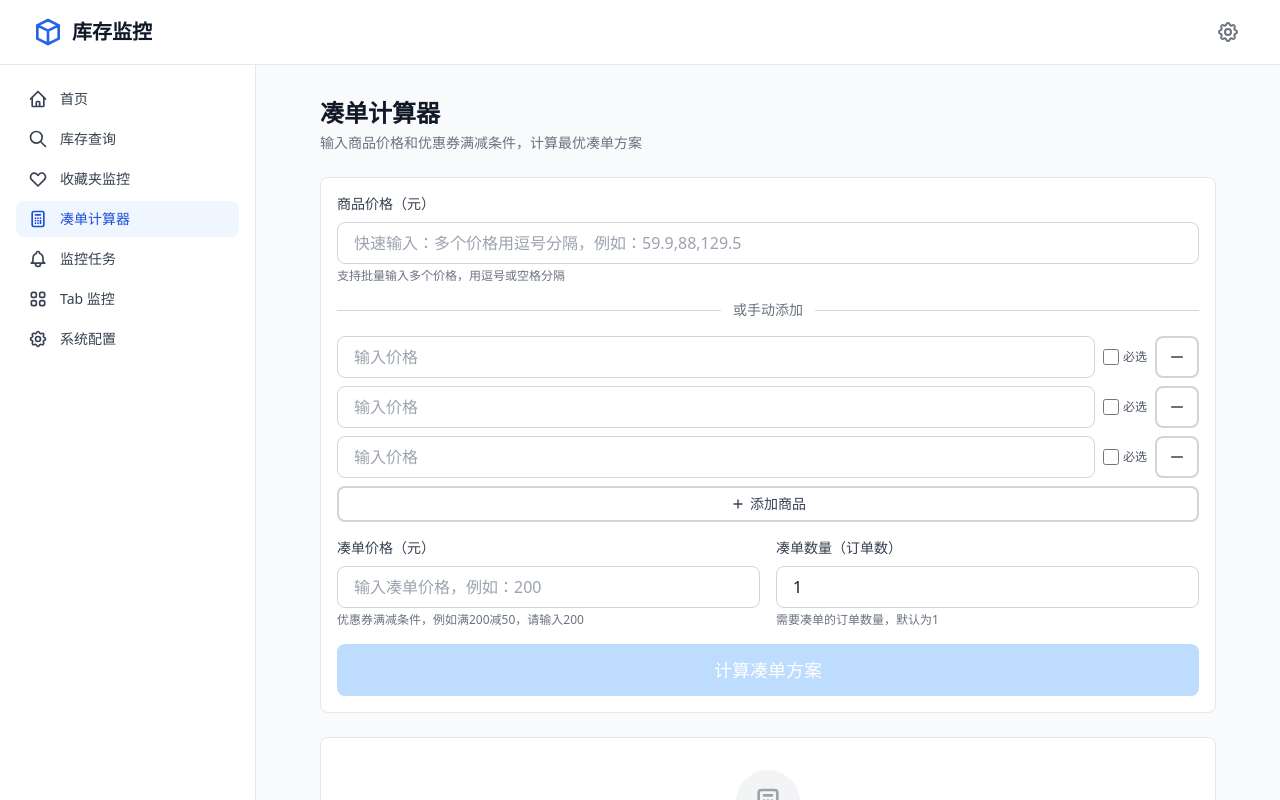
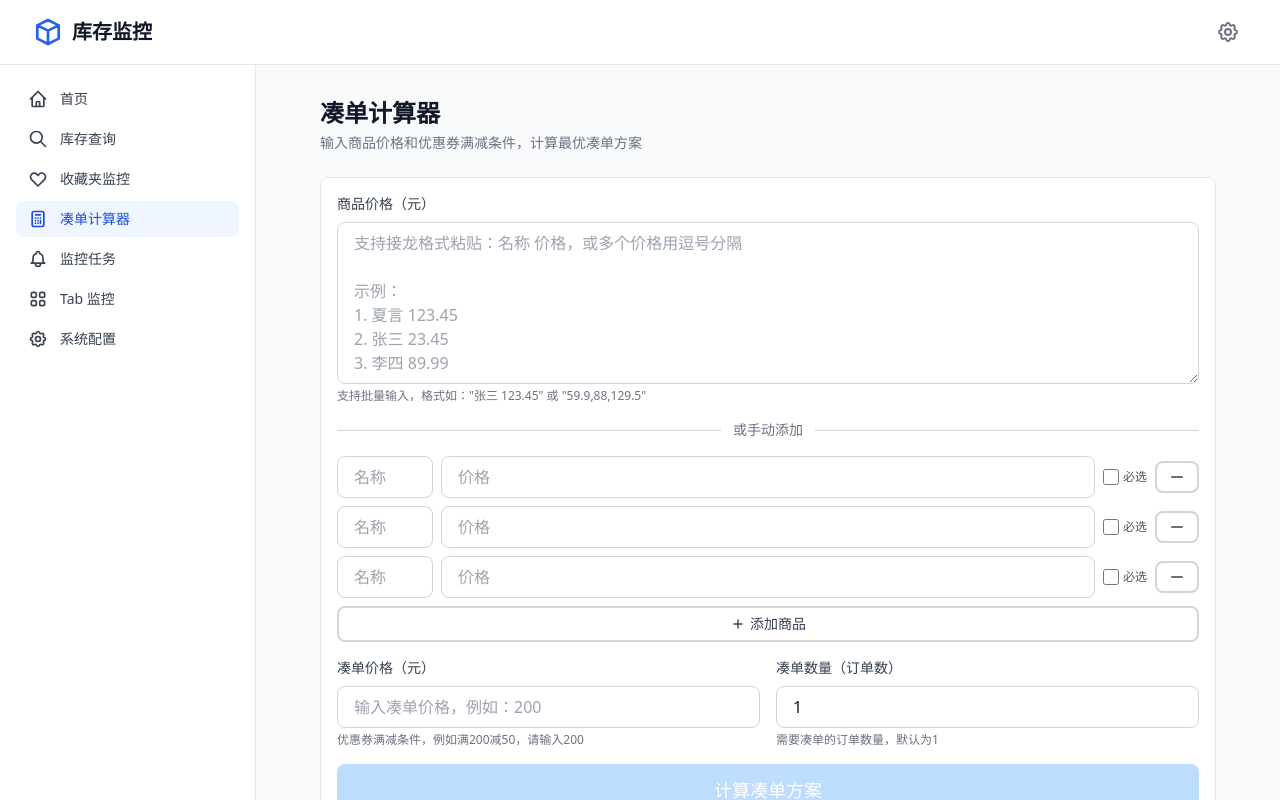
Before and after one commit to sumsalt/shopping-assistant, a Nuxt app in the folder web/: page /calculator in a window 1280 px wide. Shown: the top 800 px of the page. Built offline with nearby package versions, Linux system fonts and the light colour scheme.

Commit message:
feat: 支持接龙输入

```diff
--- /dev/null
+++ b/web/components/ui/Textarea.vue
@@ -0,0 +1,217 @@
+<template>
+  <div class="w-full">
+    <!-- 标签 -->
+    <label
+      v-if="label"
+      :for="textareaId"
+      class="block text-sm font-medium text-gray-700 mb-1"
+    >
+      {{ label }}
+      <span v-if="required" class="text-red-500">*</span>
+    </label>
+
+    <!-- Textarea 容器 -->
+    <div class="relative">
+      <!-- Textarea -->
+      <textarea
+        :id="textareaId"
+        :value="modelValue"
+        :placeholder="placeholder"
+        :disabled="disabled"
+        :readonly="readonly"
+        :required="required"
+        :rows="rows"
+        :cols="cols"
+        :class="textareaClasses"
+        :tabindex="disabled ? -1 : 0"
+        :aria-label="ariaLabel || label"
+        :aria-invalid="!!error"
+        :aria-describedby="error ? `${textareaId}-error` : undefined"
+        @input="handleInput"
+        @blur="handleBlur"
+        @focus="handleFocus"
+      />
+
+      <!-- 清除按钮 -->
+      <button
+        v-if="clearable && modelValue"
+        type="button"
+        class="absolute top-2 right-2 flex items-center text-gray-400 hover:text-gray-600 bg-white"
+        :tabindex="-1"
+        aria-label="清除输入"
+        @click="handleClear"
+      >
+        <svg class="h-5 w-5" fill="none" viewBox="0 0 24 24" stroke="currentColor">
+          <path stroke-linecap="round" stroke-linejoin="round" stroke-width="2" d="M6 18L18 6M6 6l12 12" />
+        </svg>
+      </button>
+    </div>
+
+    <!-- 字符计数 -->
+    <div
+      v-if="showCount"
+      class="flex justify-between mt-1"
+    >
+      <p
+        v-if="error"
+        :id="`${textareaId}-error`"
+        class="text-sm text-red-600"
+        role="alert"
+      >
+        {{ error }}
+      </p>
+      <p
+        v-else-if="hint"
+        class="text-sm text-gray-500"
+      >
+        {{ hint }}
+      </p>
+      <span class="text-sm text-gray-400 ml-auto">
+        {{ currentLength }}{{ maxLength ? ` / ${maxLength}` : '' }}
+      </span>
+    </div>
+
+    <!-- 错误提示（当不显示字符计数时） -->
+    <p
+      v-else-if="error"
+      :id="`${textareaId}-error`"
+      class="mt-1 text-sm text-red-600"
+      role="alert"
+    >
+      {{ error }}
+    </p>
+
+    <!-- 帮助文本（当不显示字符计数时） -->
+    <p
+      v-else-if="hint"
+      class="mt-1 text-sm text-gray-500"
+    >
+      {{ hint }}
+    </p>
+  </div>
+</template>
+
+<script setup lang="ts">
+// 组件属性定义
+interface Props {
+  modelValue?: string
+  label?: string
+  placeholder?: string
+  disabled?: boolean
+  readonly?: boolean
+  required?: boolean
+  error?: string
+  hint?: string
+  clearable?: boolean
+  ariaLabel?: string
+  size?: 'sm' | 'md' | 'lg'
+  rows?: number
+  cols?: number
+  maxLength?: number
+  showCount?: boolean
+  resize?: 'none' | 'both' | 'horizontal' | 'vertical'
+}
+
+// 默认属性
+const props = withDefaults(defineProps<Props>(), {
+  modelValue: '',
+  label: '',
+  placeholder: '',
+  disabled: false,
+  readonly: false,
+  required: false,
+  error: '',
+  hint: '',
+  clearable: false,
+  ariaLabel: '',
+  size: 'md',
+  rows: 4,
+  cols: undefined,
+  maxLength: undefined,
+  showCount: false,
+  resize: 'vertical',
+})
+
+// 定义事件
+const emit = defineEmits<{
+  'update:modelValue': [value: string]
+  blur: [event: FocusEvent]
+  focus: [event: FocusEvent]
+  clear: []
+}>()
+
+// 生成唯一 ID (使用 Nuxt 的 useId 以保证 SSR 兼容性)
+const textareaId = computed(() => `textarea-${useId()}`)
+
+// 当前字符数
+const currentLength = computed(() => String(props.modelValue || '').length)
+
+// 尺寸样式映射
+const sizeClasses: Record<string, string> = {
+  sm: 'px-3 py-1.5 text-sm',
+  md: 'px-4 py-2 text-base',
+  lg: 'px-5 py-3 text-lg',
+}
+
+// 调整大小样式映射
+const resizeClasses: Record<string, string> = {
+  none: 'resize-none',
+  both: 'resize',
+  horizontal: 'resize-x',
+  vertical: 'resize-y',
+}
+
+// 计算 Textarea 类名
+const textareaClasses = computed(() => {
+  const base = 'block w-full rounded-lg border transition-colors duration-200 font-normal'
+  const focus = 'focus:outline-none focus:ring-2 focus:ring-blue-500 focus:border-transparent'
+  const state = props.error
+    ? 'border-red-300 text-red-900 placeholder-red-300'
+    : 'border-gray-300 text-gray-900 placeholder-gray-400'
+  const disabled = props.disabled
+    ? 'bg-gray-100 cursor-not-allowed'
+    : 'bg-white'
+
+  // 当有清除按钮时，添加右侧内边距
+  const clearablePadding = props.clearable ? 'pr-10' : ''
+
+  return [
+    base,
+    focus,
+    state,
+    disabled,
+    sizeClasses[props.size],
+    resizeClasses[props.resize],
+    clearablePadding
+  ].join(' ')
+})
+
+// 输入事件处理
+const handleInput = (event: Event) => {
+  const target = event.target as HTMLTextAreaElement
+  let value = target.value
+
+  // 如果设置了最大长度，限制输入
+  if (props.maxLength && value.length > props.maxLength) {
+    value = value.slice(0, props.maxLength)
+  }
+
+  emit('update:modelValue', value)
+}
+
+// 失焦事件处理
+const handleBlur = (event: FocusEvent) => {
+  emit('blur', event)
+}
+
+// 聚焦事件处理
+const handleFocus = (event: FocusEvent) => {
+  emit('focus', event)
+}
+
+// 清除事件处理
+const handleClear = () => {
+  emit('update:modelValue', '')
+  emit('clear')
+}
+</script>
--- a/web/pages/calculator/index.vue
+++ b/web/pages/calculator/index.vue
@@ -17,13 +17,21 @@
           <div class="space-y-4">
             <!-- 快速输入方式 -->
             <div>
-              <UiInput
+              <UiTextarea
                 v-model="bulkInput"
-                placeholder="快速输入：多个价格用逗号分隔，例如：59.9,88,129.5"
+                placeholder="支持接龙格式粘贴：名称 价格，或多个价格用逗号分隔
+
+示例：
+1. 夏言 123.45
+2. 张三 23.45
+3. 李四 89.99
+
+或纯数字：59.9,88,129.5"
+                :rows="6"
                 @input="handleBulkInput"
               />
               <p class="mt-1 text-xs text-gray-500">
-                支持批量输入多个价格，用逗号或空格分隔
+                支持批量输入，格式如："张三 123.45" 或 "59.9,88,129.5"
               </p>
             </div>
 
@@ -39,17 +47,22 @@
               <div
                 v-for="(item, index) in items"
                 :key="index"
-                class="flex gap-2"
+                class="flex gap-2 items-center"
               >
+                <UiInput
+                  v-model="item.name"
+                  placeholder="名称"
+                  class="w-16 sm:w-24"
+                />
                 <UiInput
                   v-model="item.price"
                   type="number"
                   step="0.01"
                   min="0"
-                  placeholder="输入价格"
-                  class="flex-1"
+                  placeholder="价格"
+                  class="flex-1 min-w-[100px]"
                 />
-                <div class="flex items-center gap-2">
+                <div class="flex items-center gap-2 flex-shrink-0">
                   <label class="flex items-center gap-1 cursor-pointer">
                     <input
                       v-model="item.required"
@@ -64,6 +77,7 @@
                   variant="outline"
                   size="sm"
                   @click="removeItem(index)"
+                  class="flex-shrink-0"
                 >
                   <svg class="w-4 h-4" fill="none" viewBox="0 0 24 24" stroke="currentColor">
                     <path stroke-linecap="round" stroke-linejoin="round" stroke-width="2" d="M20 12H4" />
@@ -419,9 +433,9 @@ const bulkInput = ref('')
 
 // 商品列表
 const items = ref([
-  { price: '', required: false },
-  { price: '', required: false },
-  { price: '', required: false },
+  { name: '', price: '', required: false },
+  { name: '', price: '', required: false },
+  { name: '', price: '', required: false },
 ])
 
 // 凑单价格
@@ -484,22 +498,78 @@ const handleBulkInput = () => {
     return
   }
 
-  // 支持逗号（中英文）和空格分隔
-  const prices = input
-    .split(/[,，\s]+/)
-    .map(p => parseFloat(p))
-    .filter(p => !isNaN(p) && p > 0)
+  // 尝试解析接龙格式：识别名称和价格
+  const parsedItems = parseJielongInput(input)
 
-  if (prices.length > 0) {
-    // 将解析出的价格填充到 items
-    items.value = prices.map(price => ({ price: price.toString(), required: false }))
-    toast.success(`已添加 ${prices.length} 个商品`)
+  if (parsedItems.length > 0) {
+    // 将解析出的商品填充到 items
+    items.value = parsedItems.map(item => ({
+      name: item.name || '',
+      price: item.price.toString(),
+      required: false
+    }))
+    toast.success(`已添加 ${parsedItems.length} 个商品`)
   }
+}
+
+/**
+ * 解析接龙输入格式
+ * 支持两种格式：
+ * 1. 接龙格式："名称 价格"，如 "张三 123.45"
+ * 2. 纯数字格式：逗号或空格分隔的数字，如 "59.9,88,129.5"
+ */
+function parseJielongInput(input: string): Array<{ name: string; price: number }> {
+  const result: Array<{ name: string; price: number }> = []
+
+  // 按行分割，处理多行接龙
+  const lines = input.split(/\n/).filter(line => line.trim())
+
+  for (const line of lines) {
+    const trimmedLine = line.trim()
+
+    // 跳过空行和标题行
+    if (!trimmedLine || trimmedLine.includes('接龙标题') || trimmedLine.includes('接龙描述') || trimmedLine.includes('例 接龙例子')) {
+      continue
+    }
+
+    // 检查是否是编号行，如 "1. 张三 123.45"
+    const numberedMatch = trimmedLine.match(/^\d+[\.、]\s*(.+?)\s+([\d\.]+)$/)
+    if (numberedMatch) {
+      const name = numberedMatch[1].trim()
+      const price = parseFloat(numberedMatch[2])
+      if (!isNaN(price) && price > 0) {
+        result.push({ name, price })
+        continue
+      }
+    }
+
+    // 检查是否是"名称 价格"格式
+    const namePriceMatch = trimmedLine.match(/^(.+?)\s+([\d\.]+)$/)
+    if (namePriceMatch) {
+      const name = namePriceMatch[1].trim()
+      const price = parseFloat(namePriceMatch[2])
+      if (!isNaN(price) && price > 0) {
+        result.push({ name, price })
+        continue
+      }
+    }
+
+    // 检查是否是纯数字格式
+    const prices = trimmedLine.split(/[,，\s]+/)
+    for (const p of prices) {
+      const price = parseFloat(p)
+      if (!isNaN(price) && price > 0) {
+        result.push({ name: '', price })
+      }
+    }
+  }
+
+  return result
 }
 
 // 添加商品
 const addItem = () => {
-  items.value.push({ price: '', required: false })
+  items.value.push({ name: '', price: '', required: false })
 }
 
 // 移除商品
@@ -516,7 +586,7 @@ const calculate = async () => {
   const validItems = items.value
     .map((item, index) => ({
       id: index,
-      name: `商品 ${index + 1}`,
+      name: item.name || `商品 ${index + 1}`,
       price: parseFloat(item.price),
       required: item.required,
     }))
```
